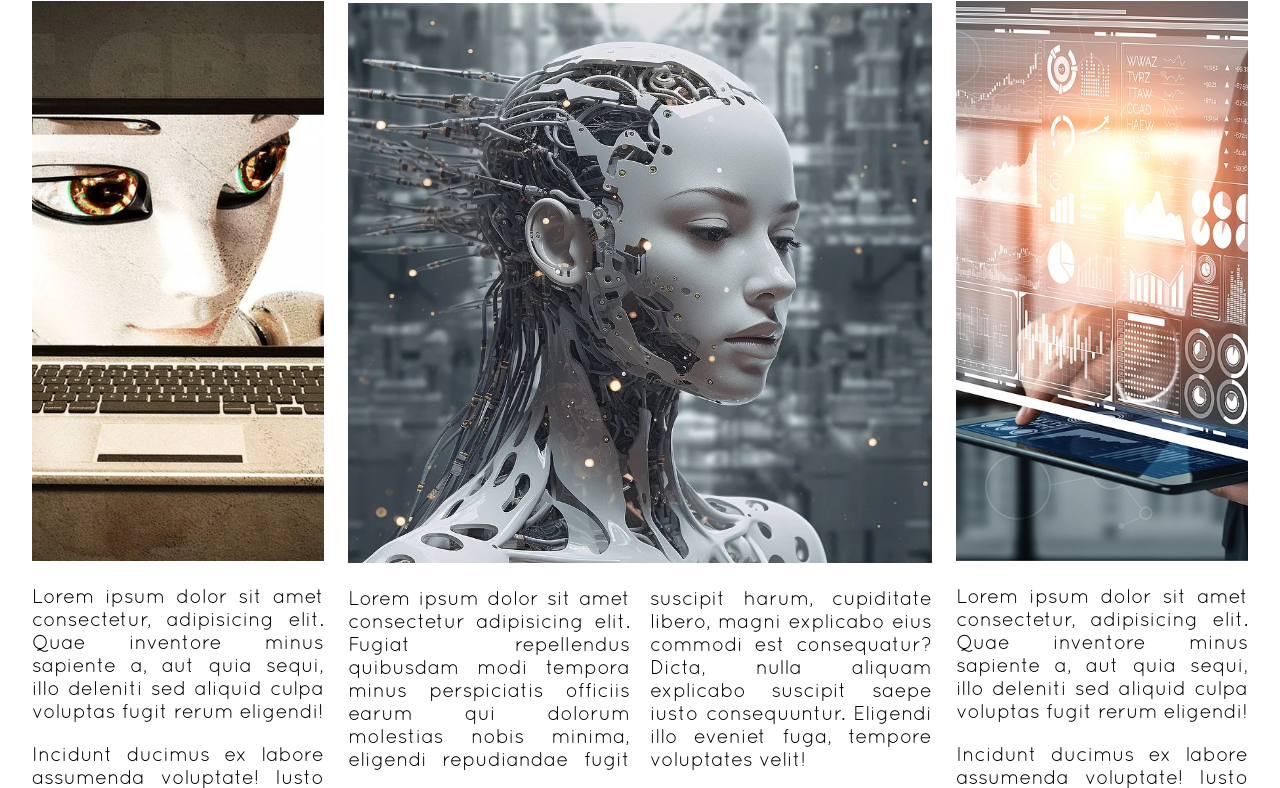
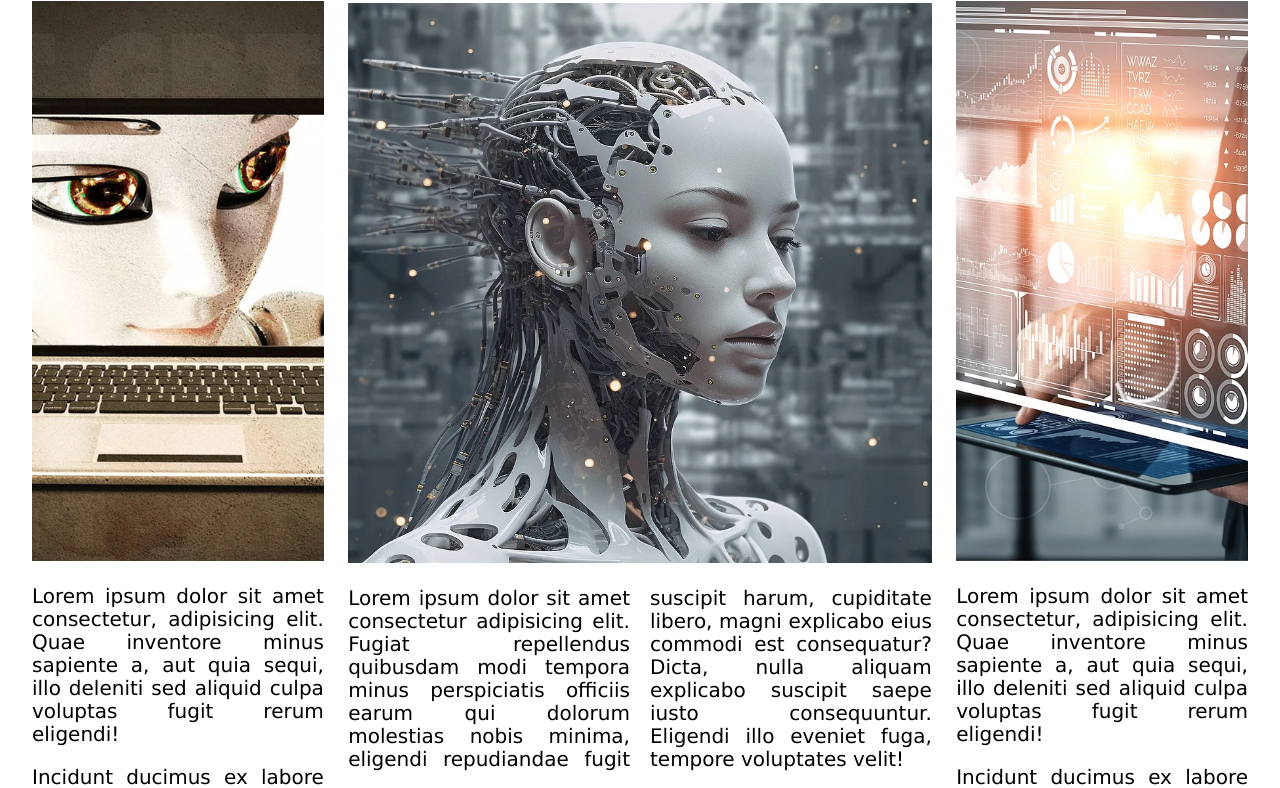
Before and after one commit to DzeroIgor/UI-UX, a plain HTML site: page Adaptive Content CSS/index.html in a window 1280 px wide. Shown: the part 293-1081 px from the top of the page. Drawn offline with Linux system fonts and the light colour scheme.

Commit message:
Update style.css

```diff
--- a/Adaptive Content CSS/style.css
+++ b/Adaptive Content CSS/style.css
@@ -2,7 +2,7 @@ html {
     --color-one: #222;
     --borderColor: #999;
     --accentColor: #fe0000;
-    --mainFont: 'quicksand';
+    --mainFont: Verdana, Geneva, Tahoma, sans-serif;
 }
 body {
     font-family: var(--mainFont);
```
